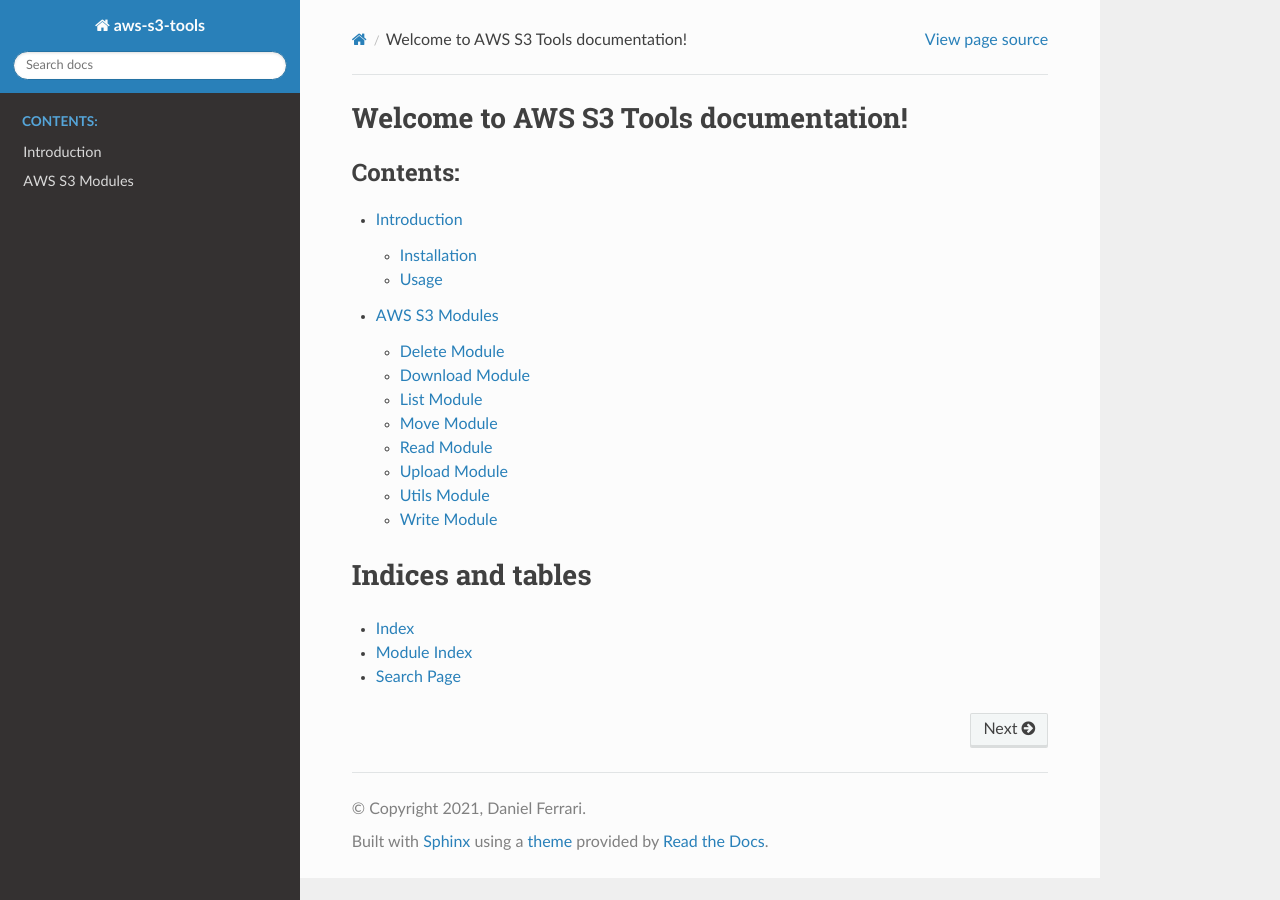
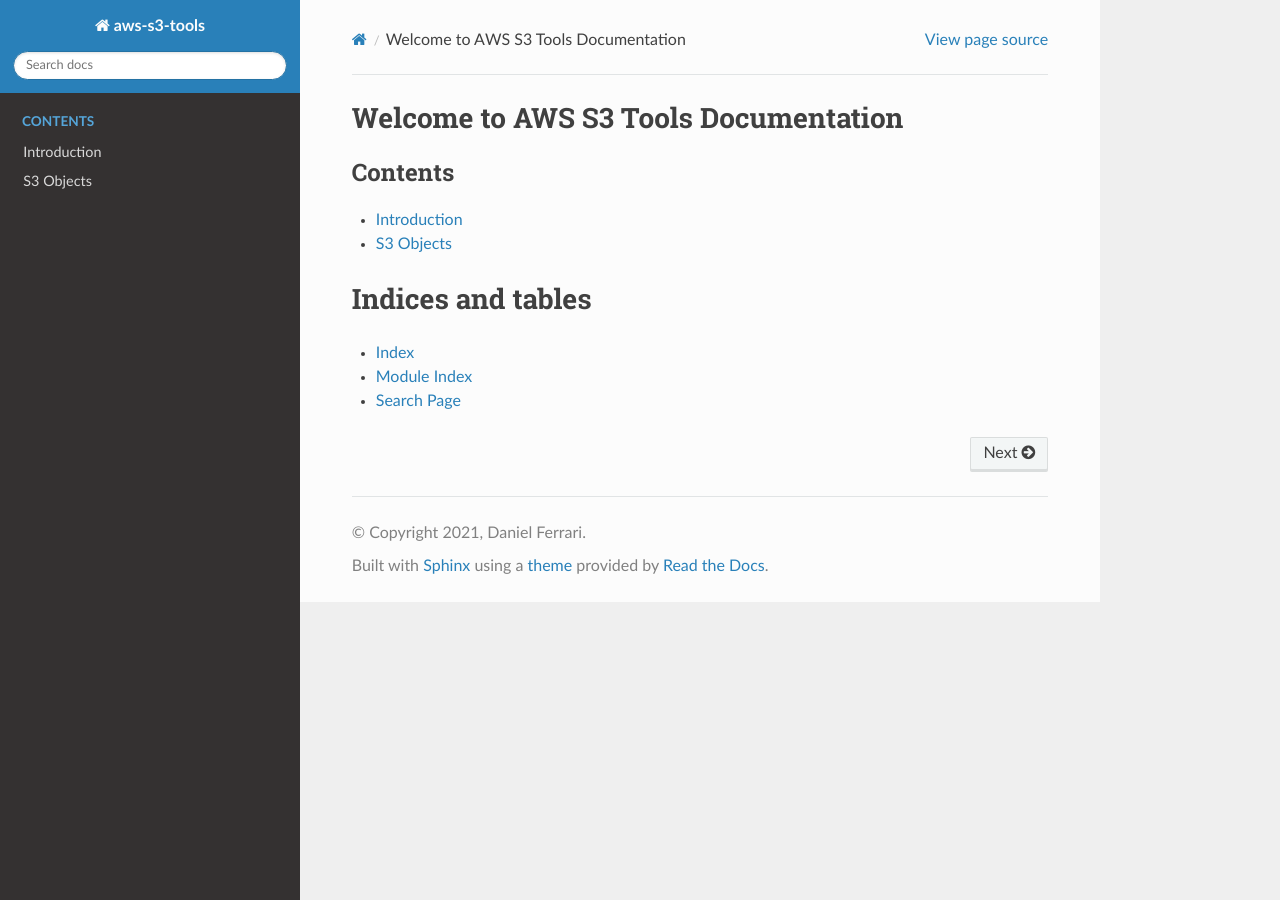
Before and after one commit to dlite-tools/aws-s3-tools, a Sphinx documentation site: the page built from docs/source/index.rst, in a window 1280 px wide. Built offline with Sphinx 7.4.7 and the Read the Docs theme 2.0.0, drawn with Linux system fonts in a browser that asks for light colours.

Commit message:
Update documentation

```diff
--- a/docs/source/conf.py
+++ b/docs/source/conf.py
@@ -10,23 +10,21 @@
 # add these directories to sys.path here. If the directory is relative to the
 # documentation root, use os.path.abspath to make it absolute, like shown here.
 
+import pkg_resources
 import os
 import sys
+
 sys.path.insert(0, os.path.abspath('../..'))
 
 
 # -- Project information -----------------------------------------------------
-
 
 project = 'aws-s3-tools'
 copyright = '2021, Daniel Ferrari'
 author = 'Daniel Ferrari'
 
 # The full version, including alpha/beta/rc tags
-release = '0.0.1'
-
-# import pkg_resources
-# release = pkg_resources.get_distribution("<package>").version
+release = pkg_resources.get_distribution("aws-s3-tools").version
 
 
 # -- General configuration ---------------------------------------------------
--- a/docs/source/index.rst
+++ b/docs/source/index.rst
@@ -3,16 +3,15 @@
    You can adapt this file completely to your liking, but it should at least
    contain the root `toctree` directive.
 
-Welcome to AWS S3 Tools documentation!
-========================================
+Welcome to AWS S3 Tools Documentation
+=====================================
 
 .. toctree::
-   :maxdepth: 2
-   :caption: Contents:
+   :maxdepth: 1
+   :caption: Contents
 
    introduction.rst
-   modules.rst
-
+   objects.rst
 
 
 Indices and tables
--- a/docs/source/modules.rst
+++ /dev/null
@@ -1,14 +0,0 @@
-AWS S3 Modules
-==============
-
-.. toctree::
-   :maxdepth: 2
-
-   delete.rst
-   download.rst
-   list.rst
-   move.rst
-   read.rst
-   upload.rst
-   utils.rst
-   write.rst
```
Also changed, not shown: README.md (+1 -0 lines), docs/source/delete.rst (deleted, +0 -7 lines), docs/source/download.rst (deleted, +0 -7 lines), docs/source/list.rst (deleted, +0 -7 lines), docs/source/move.rst (deleted, +0 -7 lines), docs/source/objects.rst (added, +68 -0 lines), docs/source/read.rst (deleted, +0 -7 lines), docs/source/upload.rst (deleted, +0 -7 lines), docs/source/utils.rst (deleted, +0 -7 lines), docs/source/write.rst (deleted, +0 -7 lines).
